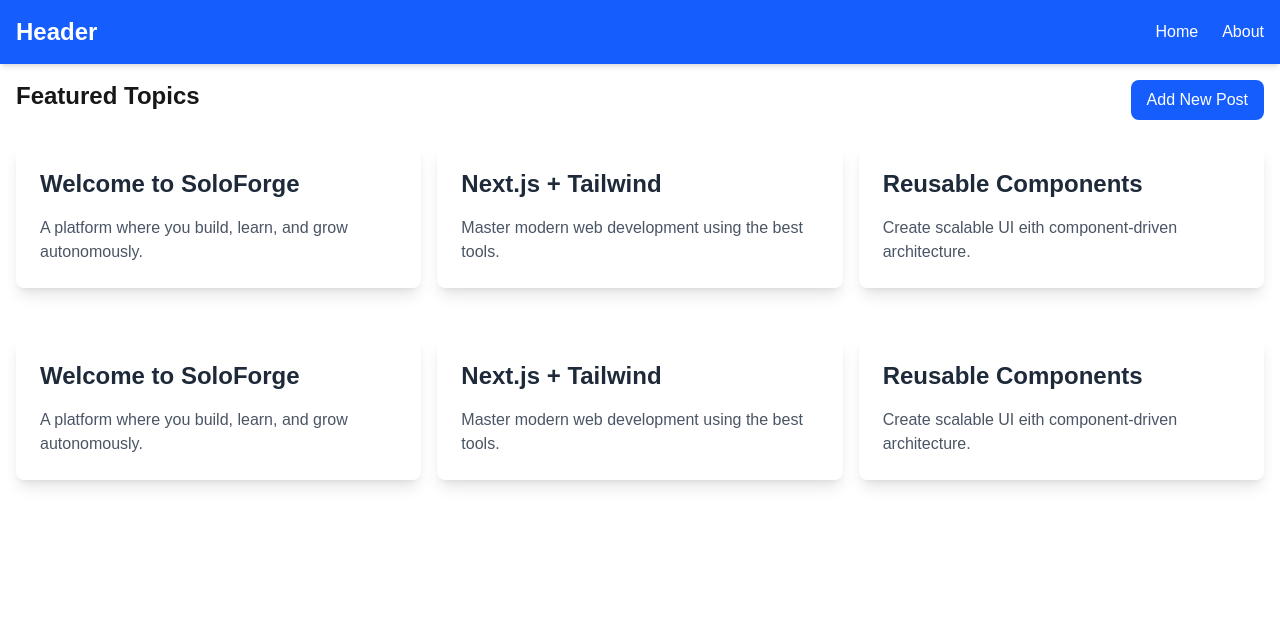
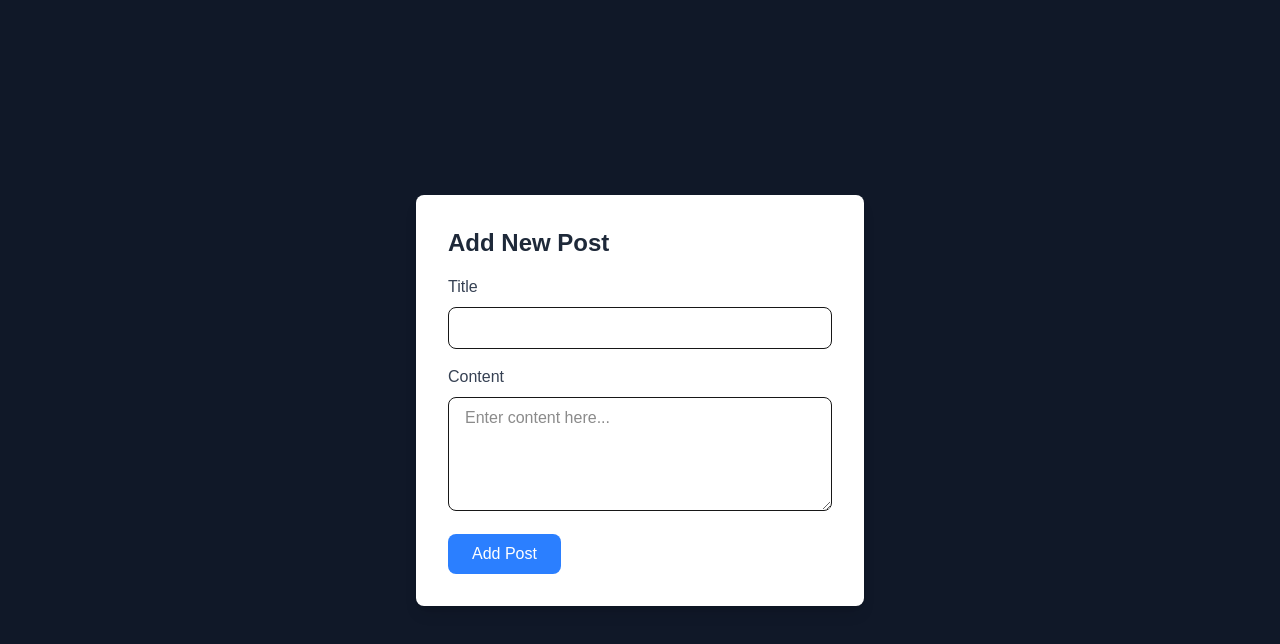
Before and after one commit to Kaydev-cmd/alx-project-0x02-setup, a Next.js app in the folder alx-project-0x02/: page /home in a window 1280 px wide. Shown: the top 644 px of the page. Built offline with nearby package versions, Linux system fonts and the light colour scheme.

Commit message:
feat: conditionally render PostModal with onClose and onSubmit handlers

```diff
--- a/alx-project-0x02/pages/home.tsx
+++ b/alx-project-0x02/pages/home.tsx
@@ -64,6 +64,12 @@
             <Card key={index} title={post.title} content={post.content} />
           ))}
         </div>
+        {PostModal && (
+          <PostModal
+            onClose={() => setShowModal(false)}
+            onSubmit={handleAddPost}
+          />
+        )}
       </main>
     </div>
   );
```
